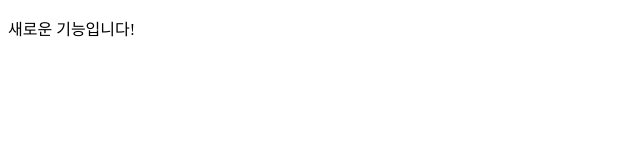
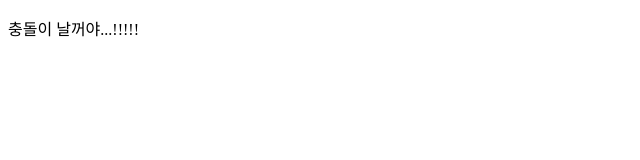
Before and after one commit to JiHyebin/GitinitTest, a plain HTML site: page index.html in a window 1280 px wide. Shown: the full height of the page, 0-640 px from the left. Drawn offline with Linux system fonts and the light colour scheme.

Commit message:
새 기능에 대해 새 커밋

```diff
--- a/index.html
+++ b/index.html
@@ -4,9 +4,9 @@
   <meta charset="UTF-8">
   <meta http-equiv="X-UA-Compatible" content="IE=edge">
   <meta name="viewport" content="width=device-width, initial-scale=1.0">
-  <title>메인은 그대로 진행!</title>
+  <title>이건 새로운 기능!</title>
 </head>
 <body>
-  <p>새로운 기능입니다!</p>
+  <p>충돌이 날꺼야...!!!!!</p>
 </body>
 </html>
```
